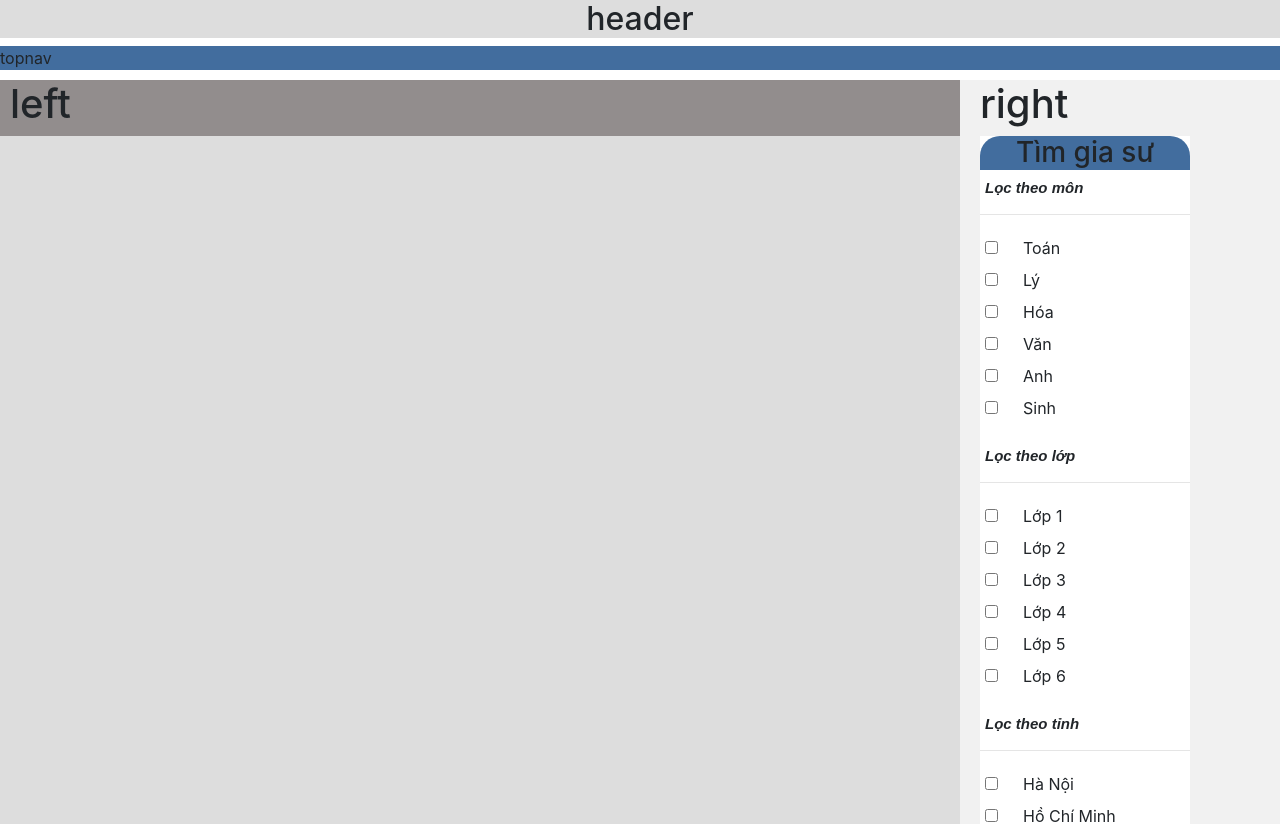
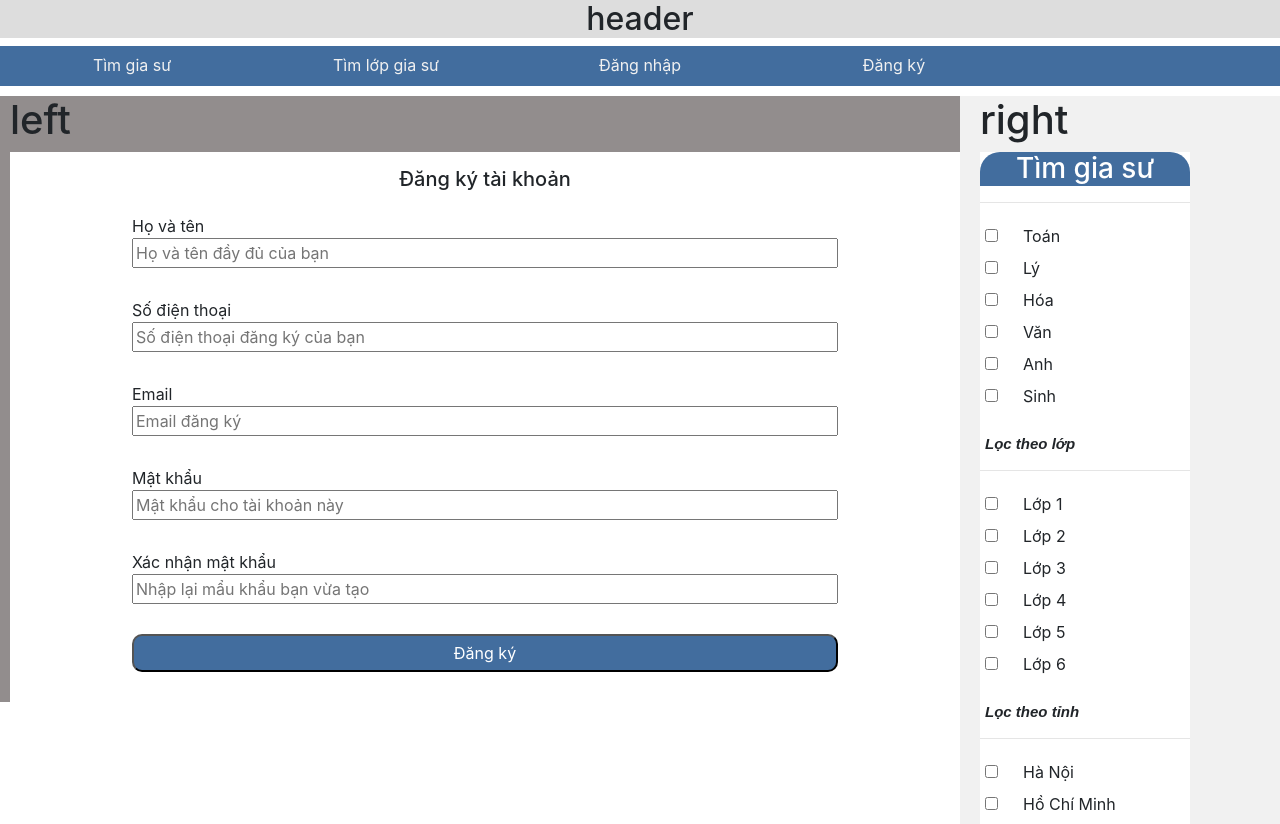
Before and after one commit to kieuchicong99/tutor-finding, an Angular app in the folder frontend/App/: page /signup in a window 1280 px wide. Before the commit this address led to /. Shown: the top 824 px of the page. Built offline with nearby package versions, Linux system fonts and the light colour scheme.

Commit message:
update partern layout

```diff
--- a/frontend/App/src/app/app.component.css
+++ b/frontend/App/src/app/app.component.css
@@ -10,17 +10,29 @@
 .topnav{
   list-style-type: none;
   margin: 0;
-  padding: 0;
+  padding: 5px;
   overflow-y: hidden;
   background-color: #426d9e;
   position: -webkit-sticky; /* Safari */
   position: sticky;
   top:0;
+  min-height: 40px;
+  display: inline-box;
+}
+
+.topnav >a{
+  width: 20%;
+  display: inline-block;
+  padding-top: 2px;
+  padding-bottom: 2px;
+  text-align: center;
+  color: #f1f1f1;
+
+
 }
 
 .main{
   margin-top:10px;
-  /* min-height: 500px; */
   background-color: #ddd
 }
 
@@ -29,6 +41,7 @@
   width: 75%;
   background-color: rgb(146, 141, 141);
   padding-left: 10px;
+  display: inline-block;
 }
 
 .right {
@@ -48,6 +61,7 @@
   border-top-left-radius: 20px;
   text-align: center;
   background-color: #426d9e;
+  color: white;
 }
 
 .filter >h6{
@@ -56,19 +70,47 @@
 
 }
 
-.footer {
-  padding: 20px;
-  text-align: center;
-  background-color: #ddd;
+.app_footer {
+  padding: 10px;
+  display: inline-table;
+  background-color: #426d9e;
   margin-top: 10px;
+  max-height: 100px;
+  width: 100%;
+  padding-left: 30px;
 }
+.footer_left, .footer_right{
+  display: inline-block;
+  padding: 5px;
+  float: left;
+  width: 40%;
+  color: white;
+}
+
+.footer_right{
+  float: right;
+}
+
+
+
 
 /* Responsive layout - when the screen is less than 800px wide, make the two columns stack on top of each other instead of next to each other */
 @media screen and (max-width: 800px) {
 
   .left,
-  .right {
+  .right,
+  .footer_left,
+  .footer_right{
     width: 100%;
     padding: 0;
   }
 }
+
+@media screen and (max-width: 182px) {
+
+  .topnav >a
+  {
+    width: 100%;
+    padding: 0;
+  }
+}
--- a/frontend/App/src/app/app.component.html
+++ b/frontend/App/src/app/app.component.html
@@ -5,7 +5,10 @@
   </div>
 
   <div class="topnav">
-    topnav
+    <a routerLink="/tim-gia-su" routerLinkActive="active">Tìm gia sư</a>
+    <a routerLink="/tim-lop-gia-su" routerLinkActive="active">Tìm lớp gia sư</a>
+    <a routerLink="/signin" routerLinkActive="active">Đăng nhập</a>
+    <a routerLink="/signup" routerLinkActive="active">Đăng ký</a>
 
   </div>
 
@@ -13,14 +16,11 @@
     <div class="left">
       <h1>left</h1>
       <router-outlet></router-outlet>
-
-
     </div>
     <div class="right">
       <h1>right</h1>
       <div class="filter">
         <h3>Tìm gia sư</h3>
-        <h6>Lọc theo môn</h6>
         <app-filter [filter]=subject_field></app-filter>
         <h6>Lọc theo lớp</h6>
         <app-filter [filter]=grade_field></app-filter>
@@ -28,13 +28,22 @@
         <app-filter [filter]=provin_field></app-filter>
 
       </div>
-
-
     </div>
   </div>
 
-  <div class="footer">
-    <h1>footer</h1>
+  <div class="app_footer">
+    <div class="footer_left">
+      Phát triển ứng dụng web nhóm 9 <br>
+      Địa chỉ: nhà E3, 144 Xuân Thủy, Cầu Giấy, Hà Nội<br>
+      Điện thoại : 1900100có. Fax: tương tự điện thoại<br>
+      Email: @user.vnu.edu.vn.<br>
+    </div>
+    <div class="footer_right">
+      Được phát triển bởi nhóm 9<br>
+      Facebook: https://www.facebook.com/nhom9<br>
+      Github: https://www.github.com/kieuchicong99/tutor-fiding<br>
+
+    </div>
 
   </div>
 
--- a/frontend/App/src/app/app.module.ts
+++ b/frontend/App/src/app/app.module.ts
@@ -3,9 +3,9 @@ import { NgModule } from '@angular/core';
 import { HttpModule } from '@angular/http';
 import { AppComponent } from './app.component';
 import { FilterComponent } from './filter/filter.component';
+import { RouteModule } from './module/route/route.module';
 import { SigninComponent } from './signin/signin.component';
 import { SignupComponent } from './signup/signup.component';
-import { RouteModule } from './module/route/route.module';
 
 @NgModule({
   declarations: [
--- a/frontend/App/src/app/module/route/route.module.ts
+++ b/frontend/App/src/app/module/route/route.module.ts
@@ -2,7 +2,7 @@ import { NgModule } from '@angular/core';
 import { RouterModule, Routes } from '@angular/router';
 import { CommonModule } from '@angular/common';
 import { SigninComponent } from '../../signin/signin.component';
-import { FindTutorComponent } from '../student/find-tutor.component';
+import { SignupComponent } from '../../signup/signup.component';
 
 const appRoutes: Routes = [
   {
@@ -23,7 +23,8 @@ const appRoutes: Routes = [
       }
     ]
   },
-  { path: 'signin', component: SigninComponent }
+  { path: 'signin', component: SigninComponent },
+  { path: 'signup', component: SignupComponent }
 ];
 
 @NgModule({
--- a/frontend/App/src/app/signin/signin.component.css
+++ b/frontend/App/src/app/signin/signin.component.css
@@ -0,0 +1,45 @@
+* {
+  box-sizing: border-box;
+}
+.wrap{
+  background-color:white;
+  padding: 15px;
+  text-align: center;
+}
+
+
+.header {}
+
+.main{
+  display: inline-block;
+  text-align: center;
+  width: 80%;
+}
+
+
+.row_form {
+  display: block;
+  padding: 15px;
+  border: 1px #ebdfdf;
+}
+
+
+.row_form>button{
+  width: 100%;
+  padding-top: 5px;
+  padding-bottom:5px;
+  background-color: #426d9e;
+  color: white;
+  border-radius: 10px 10px 10px 10px;
+}
+
+.row_form >input{
+  width: 100%;
+}
+
+.row_form >div{
+  text-align: left;
+
+}
+
+.footer {}
--- a/frontend/App/src/app/signin/signin.component.html
+++ b/frontend/App/src/app/signin/signin.component.html
@@ -1,3 +1,26 @@
-<p>
-  signin works!
-</p>
+<div class="wrap">
+  <div class="header">
+
+  </div>
+
+  <div class="main">
+    <h5>Đăng nhập tài khoản</h5>
+    <form>
+      <div class="row_form">
+        <div>Số điện thoại</div>
+        <input type="text" placeholder="Số điện thoại đăng ký của bạn">
+      </div>
+
+      <div class="row_form">
+        <div>Mật khẩu</div>
+        <input type="text" placeholder="Mật khẩu cho tài khoản này">
+      </div>
+
+      <div class="row_form">
+        <button type="button">Đăng nhập</button>
+      </div>
+    </form>
+  </div>
+  <div class="footer"></div>
+
+</div>
--- a/frontend/App/src/app/signup/signup.component.css
+++ b/frontend/App/src/app/signup/signup.component.css
@@ -0,0 +1,45 @@
+* {
+  box-sizing: border-box;
+}
+.wrap{
+  background-color:white;
+  padding: 15px;
+  text-align: center;
+}
+
+
+.header {}
+
+.main{
+  display: inline-block;
+  text-align: center;
+  width: 80%;
+}
+
+
+.row_form {
+  display: block;
+  padding: 15px;
+  border: 1px #ebdfdf;
+}
+
+
+.row_form>button{
+  width: 100%;
+  padding-top: 5px;
+  padding-bottom:5px;
+  background-color: #426d9e;
+  color: white;
+  border-radius: 10px 10px 10px 10px;
+}
+
+.row_form >input{
+  width: 100%;
+}
+
+.row_form >div{
+  text-align: left;
+
+}
+
+.footer {}
--- a/frontend/App/src/app/signup/signup.component.html
+++ b/frontend/App/src/app/signup/signup.component.html
@@ -1,3 +1,37 @@
-<p>
-  signup works!
-</p>
+<div class="wrap">
+  <div class="header">
+
+  </div>
+
+  <div class="main">
+    <h5>Đăng ký tài khoản</h5>
+    <form>
+      <div class="row_form">
+
+        <div>Họ và tên</div>
+        <input type="text" placeholder="Họ và tên đầy đủ của bạn ">
+      </div>
+      <div class="row_form">
+        <div>Số điện thoại</div>
+        <input type="text" placeholder="Số điện thoại đăng ký của bạn">
+      </div>
+      <div class="row_form">
+        <div>Email</div>
+        <input type="text" placeholder="Email đăng ký">
+      </div>
+      <div class="row_form">
+        <div>Mật khẩu</div>
+        <input type="text" placeholder="Mật khẩu cho tài khoản này">
+      </div>
+      <div class="row_form">
+        <div>Xác nhận mật khẩu</div>
+        <input type="text" placeholder="Nhập lại mẩu khẩu bạn vừa tạo">
+      </div>
+      <div class="row_form">
+        <button type="button">Đăng ký</button>
+      </div>
+    </form>
+  </div>
+  <div class="footer"></div>
+
+</div>
```
